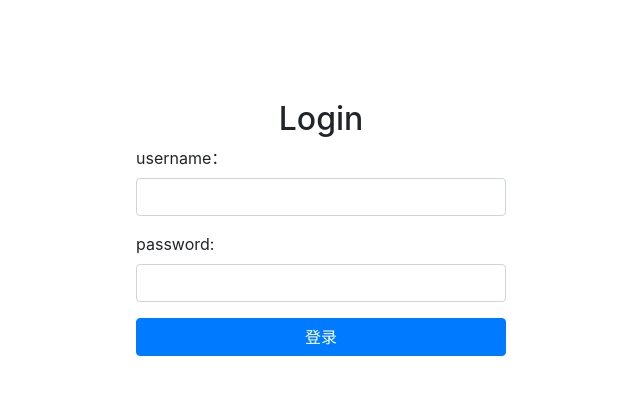
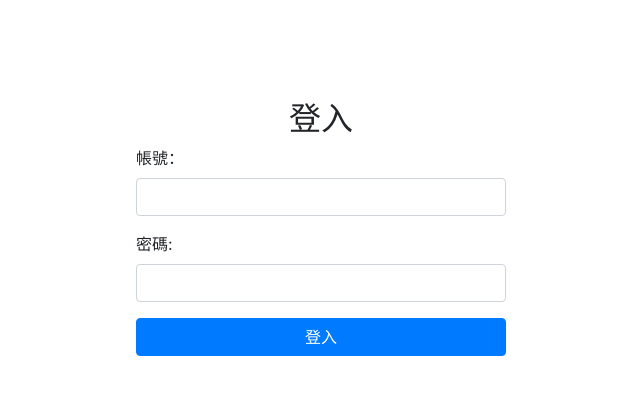
Before and after one commit to JessieWang920/IED_webServer, a Flask app: page /login in a window 1280 px wide. Shown: the top 395 px of the page, without its empty margins (319-959 px from the left). Run offline with Flask 3, Linux system fonts and the light colour scheme; parts of the project's set-up code (start-up, migrations or seed data) failed here and were passed over; some libraries are stand-ins or nearby versions.

Commit message:
2.2.1.1 good

```diff
--- a/app.py
+++ b/app.py
@@ -59,11 +59,12 @@ def load_user(user_id):
             return User(user_id,user['username'],user['password'])
     return None
 
-full_subscription_client = mqtt.Client()
+full_subscription_client = mqtt.Client(client_id="full_subscription_client_unique_id")
 
 def on_full_message(client, userdata, msg):
     global last_message_cache
     payload = msg.payload.decode()
+    # print(payload)
     try:
         mqtt_data = json.loads(payload).get('Content')
         iecPath = mqtt_data.get('IECPath')
@@ -91,10 +92,10 @@ def on_full_message(client, userdata, msg):
         print("FULL 处理MQTT消息时出错：", e)
 
 # 配置独立客户端
+
 full_subscription_client.on_message = on_full_message
 
-
-mqtt_client = mqtt.Client()
+mqtt_client = mqtt.Client(client_id="mqtt_client_unique_id")
 
 
 def on_connect(client, userdata, flags, rc):
@@ -152,24 +153,18 @@ def on_message(client, userdata, msg):
 mqtt_client.on_connect = on_connect
 mqtt_client.on_message = on_message
 
-def mqtt_loop():
+def setup_mqtt_clients():
+    # 設置 mqtt_client
     mqtt_client.connect('127.0.0.1', 1883, 60)
-    mqtt_client.loop_forever()
+    mqtt_client.loop_start()
 
-def full_subscription_mqtt_loop():
+    # 設置 full_subscription_client
     full_subscription_client.connect('127.0.0.1', 1883, 60)
     full_subscription_client.subscribe('Topic/#')
-    full_subscription_client.loop_forever()
+    full_subscription_client.loop_start()
 
-# 启动用于单个客户端订阅的线程
-mqtt_thread = threading.Thread(target=mqtt_loop)
-mqtt_thread.daemon = True
-mqtt_thread.start()
+setup_mqtt_clients()
 
-# 启动用于全局订阅所有Topic的线程
-full_subscription_thread = threading.Thread(target=full_subscription_mqtt_loop)
-full_subscription_thread.daemon = True
-full_subscription_thread.start()
 
 @app.route('/', methods=['GET'])
 def root():
@@ -277,7 +272,8 @@ def send_periodic_messages():
                 buffer_copy = {}
         with client_subscriptions_lock:
             subscriptions_copy = client_subscriptions.copy()
-        # 向订阅的客户端发送消息
+        # 如果有收到MQTT資料
+
         for sid, topics in subscriptions_copy.items():
             client_messages = []
             for topic in topics:
--- a/templates/login.html
+++ b/templates/login.html
@@ -2,14 +2,14 @@
 <html lang="zh-CN">
 <head>
     <meta charset="UTF-8">
-    <title>login</title>
+    <title>登入</title>
     <!-- 引入 Bootstrap CSS -->
     <link rel="stylesheet" href="https://maxcdn.bootstrapcdn.com/bootstrap/4.0.0/css/bootstrap.min.css">
 </head>
 
 <body>
 <div class="container" style="max-width: 400px; margin-top: 100px;">
-    <h2 class="text-center">Login</h2>
+    <h2 class="text-center">登入</h2>
     {% if error %}
     <div class="alert alert-danger" role="alert">
         {{ error }}
@@ -17,14 +17,14 @@
     {% endif %}
     <form method="post">
         <div class="form-group">
-            <label for="username">username：</label>
+            <label for="username">帳號：</label>
             <input type="text" class="form-control" name="username" id="username" required>
         </div>
         <div class="form-group">
-            <label for="password">password:</label>
+            <label for="password">密碼:</label>
             <input type="password" class="form-control" name="password" id="password" required>
         </div>
-        <button type="submit" class="btn btn-primary btn-block">登录</button>
+        <button type="submit" class="btn btn-primary btn-block">登入</button>
     </form>
 </div>
 </body>
```
Also changed, not shown: static/js/script.js (+19 -5 lines).
